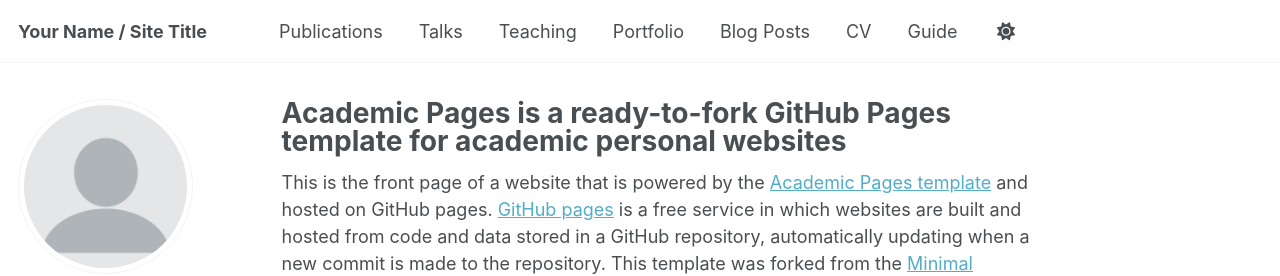
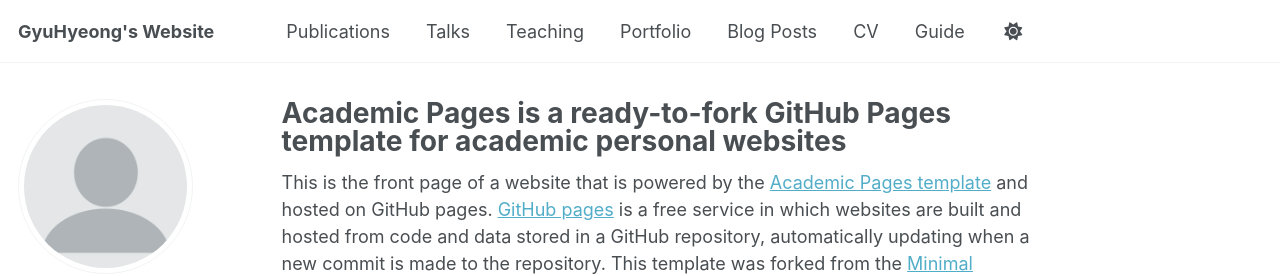
Before and after one commit to GyuHyeong-Kim/GyuHyeong-Kim.github.io, a Jekyll site: the page built from _pages/about.md, in a window 1280 px wide. Shown: the top 276 px of the page. Built offline with Jekyll 4.4.1, drawn with Linux system fonts in a browser that asks for light colours; some web fonts are replaced; a script that is not in the unit is left out.

Commit message:
Update _config.yml

```diff
--- a/_config.yml
+++ b/_config.yml
@@ -9,7 +9,7 @@
 # Basic Site Settings
 locale                   : "ko-KR"
 site_theme               : "default" # Currently available options are "default", "air"
-title                    : "Your Name / Site Title"
+title                    : "GyuHyeong's Website"
 title_separator          : "-"
 name                     : &name "GyuHyeong Kim"
 description              : &description "personal description"
```
